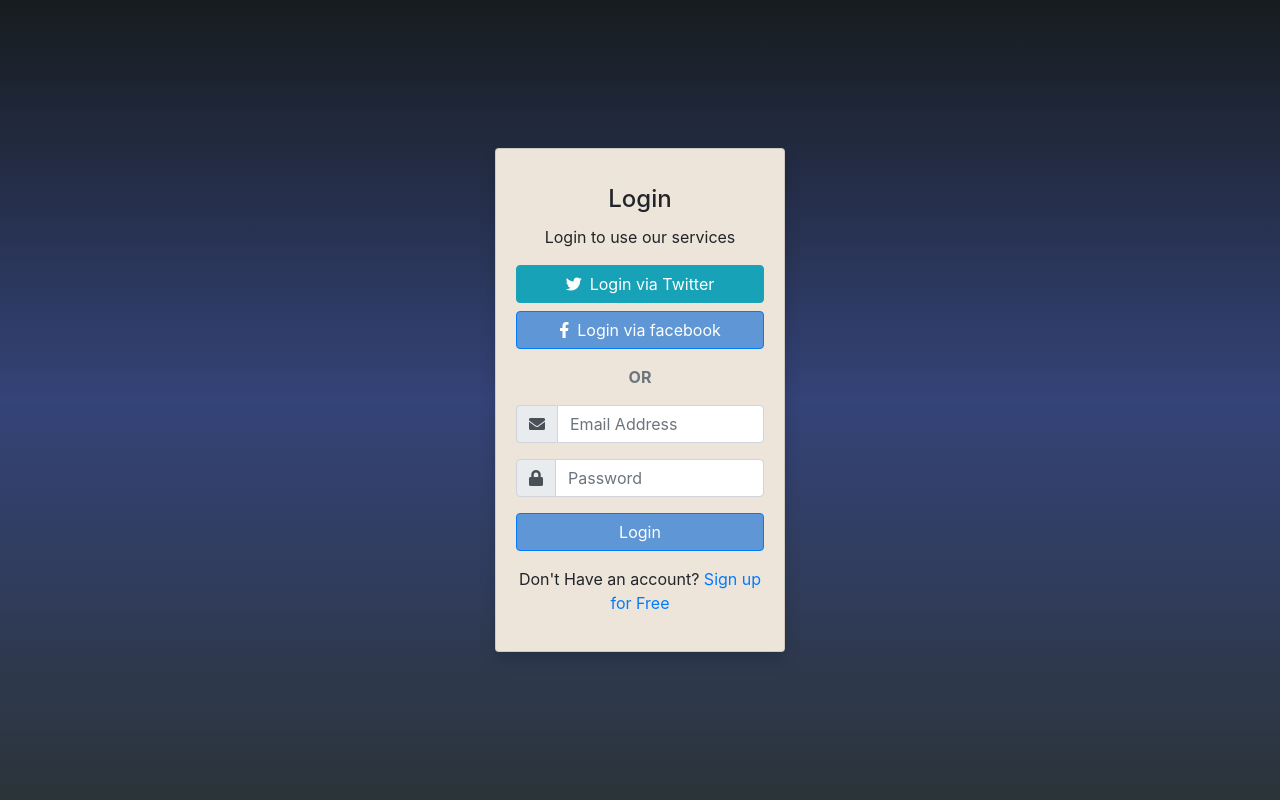
After one commit to reviewiz/laptop_reviews, a Django app: page /login/ in a window 1280 px wide. The commit adds this page. Run offline with Django 4.2, Linux system fonts and the light colour scheme; some libraries are stand-ins or nearby versions.

Commit message:
api intregration 1.1
intregrated jwt based login

```diff
--- a/reviewiz/settings.py
+++ b/reviewiz/settings.py
@@ -30,7 +30,9 @@ DEBUG = True
 ALLOWED_HOSTS = ["https://reviewiz.onrender.com",
     "reviewiz.onrender.com",
     "http://localhost:8000",
-    "http://127.0.0.1:8000",]
+    "http://127.0.0.1:8000",
+    "127.0.0.1",
+    ]
 
 
 # Application definition
@@ -190,7 +192,6 @@ SIMPLE_JWT = {
 CORS_ALLOWED_ORIGINS = [
     "https://example.com",
     "https://reviewiz.onrender.com",
-    "reviewiz.onrender.com",
     "http://localhost:8000",
     "http://127.0.0.1:8000",
 ]
--- a/reviews/urls.py
+++ b/reviews/urls.py
@@ -4,5 +4,6 @@ from . import views
 urlpatterns = [
     path('', views.index, name='index'),
     path('search/',views.search,name='search'),
-    path('Product/',views.product,name='Product')
+    path('Product/',views.product,name='Product'),
+    path('login/',views.login,name='login')
 ]
--- a/reviews/views.py
+++ b/reviews/views.py
@@ -1,6 +1,8 @@
 from django.shortcuts import render
 import pandas as pd
 import urllib.request
+import requests
+import json
 # Create your views here.
 def get_advanced_df(data,brand,ub,lb,sort,Processor,RAM,screen,Hard_disk):
     table = pd.DataFrame(columns = data.columns)
@@ -132,3 +134,23 @@ def product(request):
     's5':list(aspect.loc[aspect['Words']==aspect['Words'].unique()[4]]['sentences'])
     }
     return render(request, 'product.html',context)
+def login(request):
+    try:
+        email=request.POST['email']
+        password=request.POST['pass1']
+        url = 'http://reviewiz.onrender.com/api/account/login/'
+        payload = {
+        "email": email,
+        "password":password
+        }
+        headers = {'content-type': 'application/json', 'Accept-Charset': 'UTF-8'}
+        r = requests.post(url, data=json.dumps(payload), headers=headers)
+        data=r.json()
+        if 'access' in data:
+            request.session['access'] = data['access']
+            request.session['refresh'] = data['refresh']
+        context={'message':data['message']}
+    except:
+        context={}
+    return render(request, 'login.html',context)
+#def signup(request):
--- a/templates/base.html
+++ b/templates/base.html
@@ -32,10 +32,13 @@
         <div class="collapse navbar-collapse" id="collapsibleNavbar">
             <ul class="navbar-nav">
                 <li class="nav-item">
-                    <a class="nav-link" href="https://laptopreviews2021.herokuapp.com/search/">Advanced Search</a>
+                    <a class="nav-link" href="{%url 'search' %}">Advanced Search</a>
                 </li>
                 <li class="nav-item">
                     <a class="nav-link" href="https://mail.google.com/mail/?view=cm&fs=1&to=dibyasadhukhan%40gmail.com&authuser=0">Contact us</a>
+                </li>
+                <li class="nav-item">
+                    <a class="nav-link" href="{%url 'login' %}">Login</a>
                 </li>
             </ul>
         </div>
--- /dev/null
+++ b/templates/login.html
@@ -0,0 +1,68 @@
+<!DOCTYPE html>
+<html>
+  <head>
+    <script src="https://code.jquery.com/jquery-3.3.1.slim.min.js" crossorigin="anonymous"></script>
+    <script src="https://cdnjs.cloudflare.com/ajax/libs/popper.js/1.14.0/umd/popper.min.js" crossorigin="anonymous"></script>
+    <script src="https://stackpath.bootstrapcdn.com/bootstrap/4.1.0/js/bootstrap.min.js" crossorigin="anonymous"></script>
+    <link href="https://cdnjs.cloudflare.com/ajax/libs/font-awesome/5.11.2/css/all.min.css" rel="stylesheet" crossorigin="anonymous">
+    <link href="https://stackpath.bootstrapcdn.com/bootstrap/4.1.0/css/bootstrap.min.css" rel="stylesheet" crossorigin="anonymous">
+
+  </head>
+<body>
+<section class="pt-5 pb-5 mt-0 align-items-center d-flex bg-dark" style="min-height: 100vh; background-size: cover; background-image: linear-gradient(180deg,#171C1F,#344378,#2B3439);">
+  <div class="container-fluid">
+    <div class="row  justify-content-center align-items-center d-flex-row text-center h-100">
+      <div class="col-12 col-md-4 col-lg-3   h-50 ">
+        <div class="card shadow">
+          <div class="card-body mx-auto">
+            <h4 class="card-title mt-3 text-center">Login</h4>
+            <p class="text-center">Login to use our services</p>
+            <p>
+              <a href="" class="btn btn-block btn-info">
+                <i class="fab fa-twitter mr-2"></i>Login via Twitter</a>
+              <a href="" class="btn btn-block btn-primary">
+                <i class="fab fa-facebook-f mr-2"></i>Login via facebook</a>
+            </p>
+            <p class="text-muted font-weight-bold ">
+              <span>OR</span>
+            </p>
+            {{message}}
+            <form action ='.' method='POST'>{% csrf_token %}
+              <div class="form-group input-group">
+                <div class="input-group-prepend">
+                  <span class="input-group-text"> <i class="fa fa-envelope"></i> </span>
+                </div>
+                <input name="email" class="form-control" placeholder="Email Address" type="text" value="">
+              </div>
+              <div class="form-group input-group">
+                <div class="input-group-prepend">
+                  <span class="input-group-text"> <i class="fa fa-lock"></i> </span>
+                </div>
+                <input name="pass1" class="form-control" placeholder="Password" type="password">
+              </div>
+              <div class="form-group">
+                <!--input type="submit" value="Submit"-->
+                <button type="submit" class="btn btn-primary btn-block"> Login </button>
+              </div>
+              <p class="text-center">Don't Have an account?
+                <a href="">Sign up for Free</a>
+              </p>
+            </form>
+          </div>
+        </div>
+      </div>
+    </div>
+  </div>
+</section>
+
+
+</body>
+<style>
+  .card{
+    background-color:  #EDE4DA;
+  }
+  .btn-primary{
+    background-color: #5E96D6;
+  }
+</style>
+</html>
```
Also changed, not shown: db.sqlite3.
